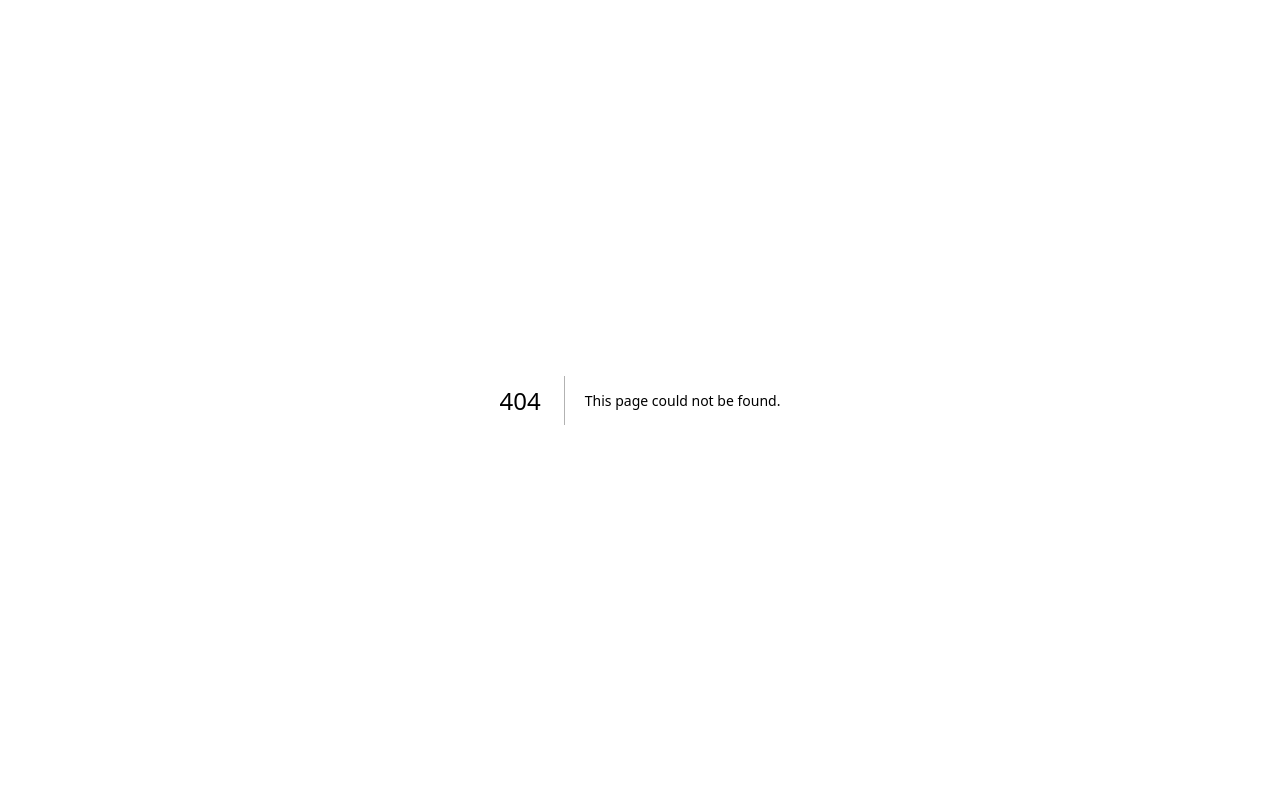
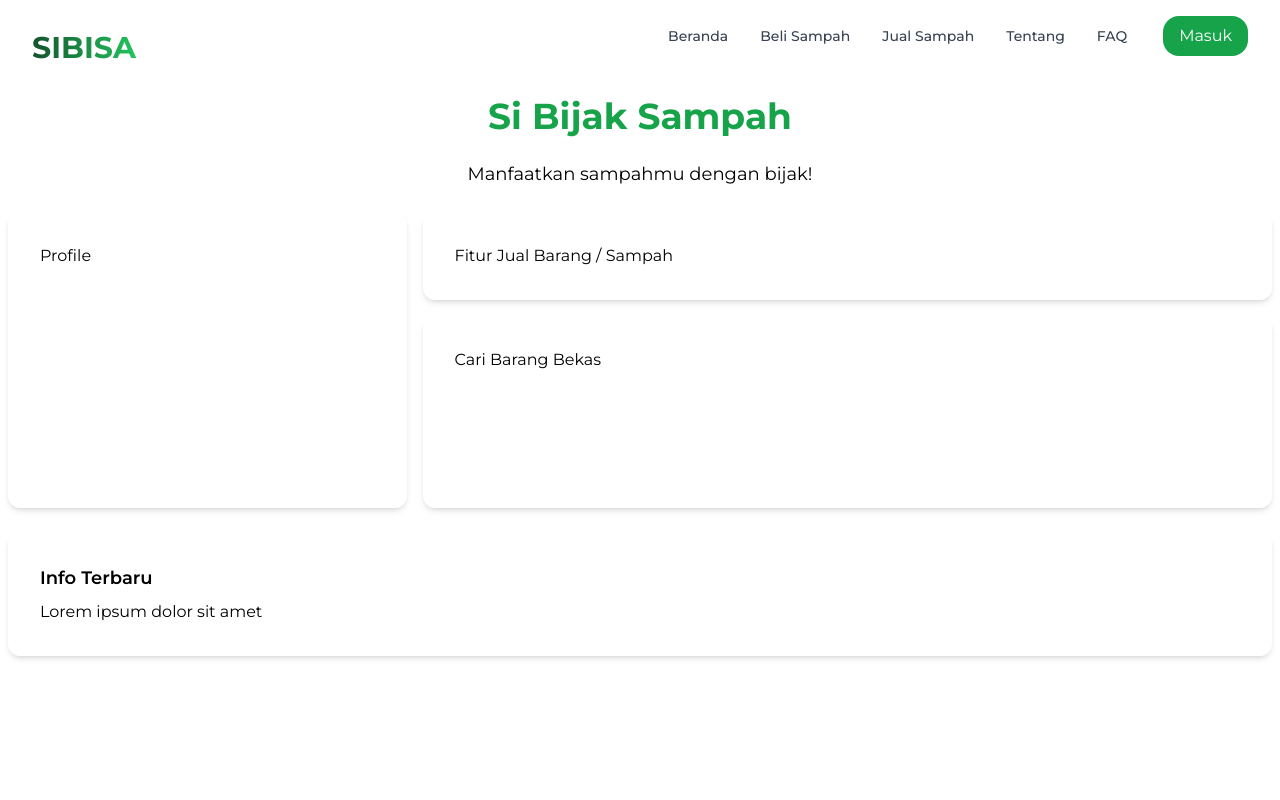
Before and after one commit to RPL02MKM/RPL02MKM-TIK204-2023-B-SiBiSa-Frontend, a Next.js app: page /homepage in a window 1280 px wide. Before the commit this address had no page. Shown: the top 800 px of the page. Built offline with nearby package versions, Linux system fonts and the light colour scheme.

Commit message:
tambahan halaman homepage

```diff
--- /dev/null
+++ b/src/pages/homepage.js
@@ -0,0 +1,28 @@
+import Layout from '@/components/layouts/Layouts'
+
+export default function pickerorder () {
+  return (
+    <Layout>
+      <main className="bg-white  ">
+        <div className=" min-h-screen max-w-7xl mx-auto px-2 space-y-6 ">
+          <h1 className="text-4xl text-center font-bold text-green-600">
+            Si Bijak Sampah
+          </h1>
+          <h2 className="text-lg text-center">
+            Manfaatkan sampahmu dengan bijak!
+          </h2>
+        <div class="grid grid-rows-3 grid-flow-col gap-4">
+            <div class="row-span-3 p-8 rounded-xl shadow-md">Profile</div>
+            <div class="col-span-2 p-8 rounded-xl shadow-md">Fitur Jual Barang / Sampah</div>
+            <div class="row-span-2 col-span-2 p-8 rounded-xl shadow-md">Cari Barang Bekas</div>
+        </div>
+          <div class="p-8 rounded-xl shadow-md">
+                <h4 class="mb-2 text-lg font-semibold"> Info Terbaru </h4>
+                <p class="text-base"> Lorem ipsum dolor sit amet </p>
+            </div>
+        </div>
+
+      </main>
+    </Layout>
+  )
+}
```
